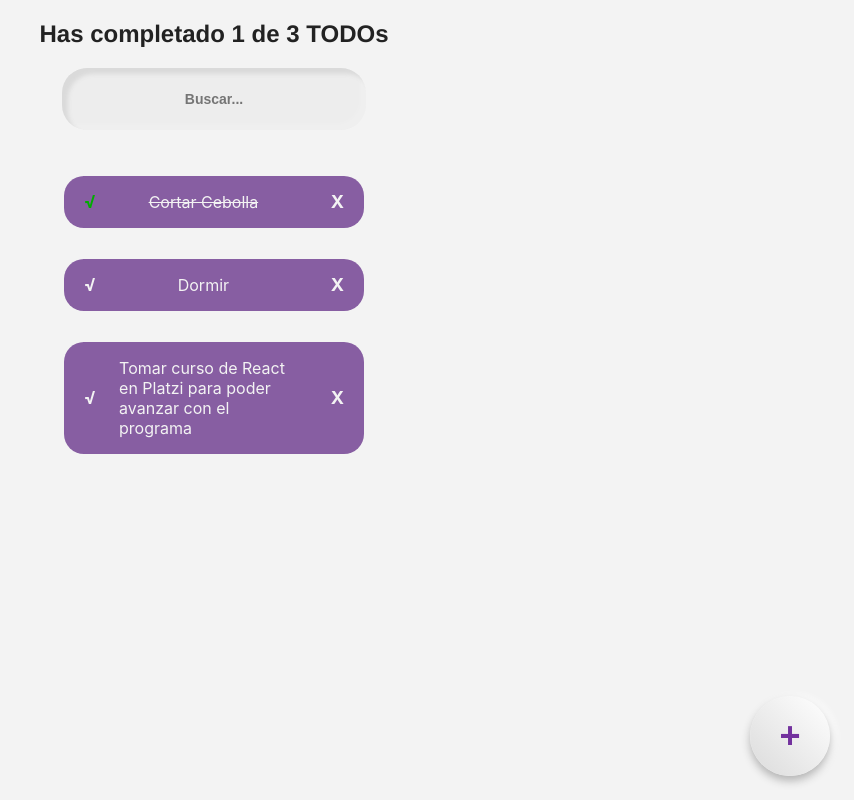
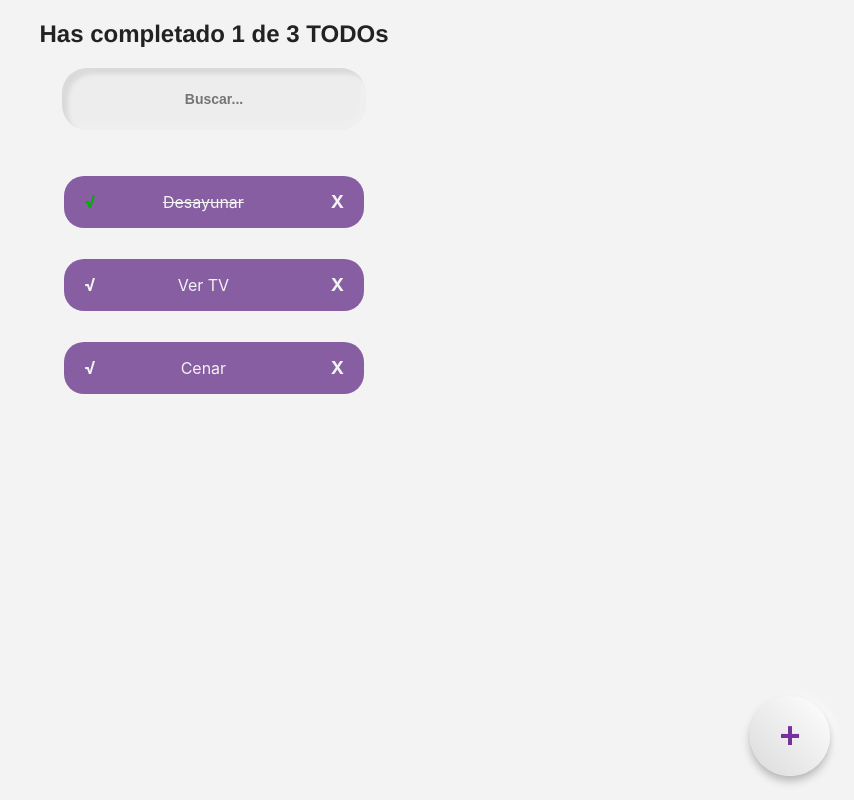
Before and after one commit to ifdotcom/todos, a React (Create React App) app: page / in a window 1280 px wide. Shown: the whole page, without its empty margins (426-1280 px from the left). Built offline with nearby package versions, Linux system fonts and the light colour scheme.

Commit message:
Organización de carpetas y archivos

```diff
--- a/src/App.js
+++ b/src/App.js
@@ -1,18 +1,15 @@
 import React from "react";
-import { CreateTodoButton } from "./CreateTodoButton";
-import { TodoCounter } from "./TodoCounter";
-import { TodoList } from "./TodoList";
-import { TodoSearch } from "./TodoSearch";
-import { TodoItem } from "./TodoItem";
+
+import { AppUI } from "./AppUI";
 
 // import logo from "./logo.svg";
 // import "./App.css";
 
 const defaultTodos = [
-  { text: "Cortar Cebolla", completed: true },
-  { text: "Dormir", completed: false },
+  { text: "Desayunar", completed: true },
+  { text: "Ver TV", completed: false },
   {
-    text: "Tomar curso de React en Platzi para poder avanzar con el programa ",
+    text: "Cenar",
     completed: false,
   },
 ];
@@ -71,49 +68,15 @@ function App() {
   };
 
   return (
-    // <div className="App">
-    //   <header className="App-header">
-    //     <img src={logo} className="App-logo" alt="logo" />
-    // <p>
-    //   Edit <code>src/App.js</code> and save to reload.
-    // </p>
-    //     <a
-    //       className="App-link"
-    //       href="https://reactjs.org"
-    //       target="_blank"
-    //       rel="noopener noreferrer"
-    //     >
-    /* Para mandar llamar las propiedades del componente: */
-    /* {props.saludo} */
-    /* o tambien podemos llamar a children si el componente tiene elementos dentro de las etiquetas */
-    //       {props.children}
-    //     </a>
-    //   </header>
-    // </div>
-
-    // Solo se puede enviar una etiqueta por componente, este seria React.Fragment
-    // React.Fragment tambien se puede suplir con etiquetas vacias <> </>
-    <>
-      <TodoCounter total={totalTodos} completed={completedTodos} />
-      <TodoSearch
-        // mandamos como props el estado
-        searchValue={searchValue}
-        setSearchName={setSearchName}
-      />
-      <TodoList>
-        {searchedTodos.map((todo) => (
-          // para iterar listas es importante porporcionar un a key por elemento, recomendable escribir ID
-          <TodoItem
-            key={todo.text}
-            text={todo.text}
-            completed={todo.completed}
-            onComplete={() => completeTodo(todo.text)}
-            onDelete={() => deleteTodo(todo.text)}
-          />
-        ))}
-      </TodoList>
-      <CreateTodoButton />
-    </>
+    <AppUI
+      totalTodos={totalTodos}
+      completedTodos={completedTodos}
+      searchValue={searchValue}
+      setSearchName={setSearchName}
+      searchedTodos={searchedTodos}
+      completeTodo={completeTodo}
+      deleteTodo={deleteTodo}
+    />
   );
 }
 
--- /dev/null
+++ b/src/AppUI.js
@@ -0,0 +1,49 @@
+import React from "react";
+import { CreateTodoButton } from "./components/CreateTodoButton/CreateTodoButton";
+import { TodoCounter } from "./components/TodoCounter/TodoCounter";
+import { TodoList } from "./components/TodoList/TodoList";
+import { TodoSearch } from "./components/TodoSearch/TodoSearch";
+import { TodoItem } from "./components/TodoItem/TodoItem";
+
+function AppUI({
+  totalTodos,
+  completedTodos,
+  searchValue,
+  setSearchName,
+  searchedTodos,
+  completeTodo,
+  deleteTodo,
+}) {
+  return (
+    /* Para mandar llamar las propiedades del componente: */
+    /* {props.saludo} */
+    /* o tambien podemos llamar a children si el componente tiene elementos dentro de las etiquetas */
+    //       {props.children}
+
+    // Solo se puede enviar una etiqueta por componente, este seria React.Fragment
+    // React.Fragment tambien se puede suplir con etiquetas vacias <> </>
+    <>
+      <TodoCounter total={totalTodos} completed={completedTodos} />
+      <TodoSearch
+        // mandamos como props el estado
+        searchValue={searchValue}
+        setSearchName={setSearchName}
+      />
+      <TodoList>
+        {searchedTodos.map((todo) => (
+          // para iterar listas es importante porporcionar un a key por elemento, recomendable escribir ID
+          <TodoItem
+            key={todo.text}
+            text={todo.text}
+            completed={todo.completed}
+            onComplete={() => completeTodo(todo.text)}
+            onDelete={() => deleteTodo(todo.text)}
+          />
+        ))}
+      </TodoList>
+      <CreateTodoButton />
+    </>
+  );
+}
+
+export { AppUI };
```
Also changed, not shown: src/components/CreateTodoButton/CreateTodoButton.css (renamed from src/CreateTodoButton.css), src/components/CreateTodoButton/CreateTodoButton.js (renamed from src/CreateTodoButton.js), src/components/TodoCounter/TodoCounter.css (renamed from src/TodoCounter.css), src/components/TodoCounter/TodoCounter.js (renamed from src/TodoCounter.js), src/components/TodoItem/TodoItem.css (renamed from src/TodoItem.css), src/components/TodoItem/TodoItem.js (renamed from src/TodoItem.js), src/components/TodoList/TodoList.css (renamed from src/TodoList.css), src/components/TodoList/TodoList.js (renamed from src/TodoList.js), src/components/TodoSearch/TodoSearch.css (renamed from src/TodoSearch.css), src/components/TodoSearch/TodoSearch.js (renamed from src/TodoSearch.js).
